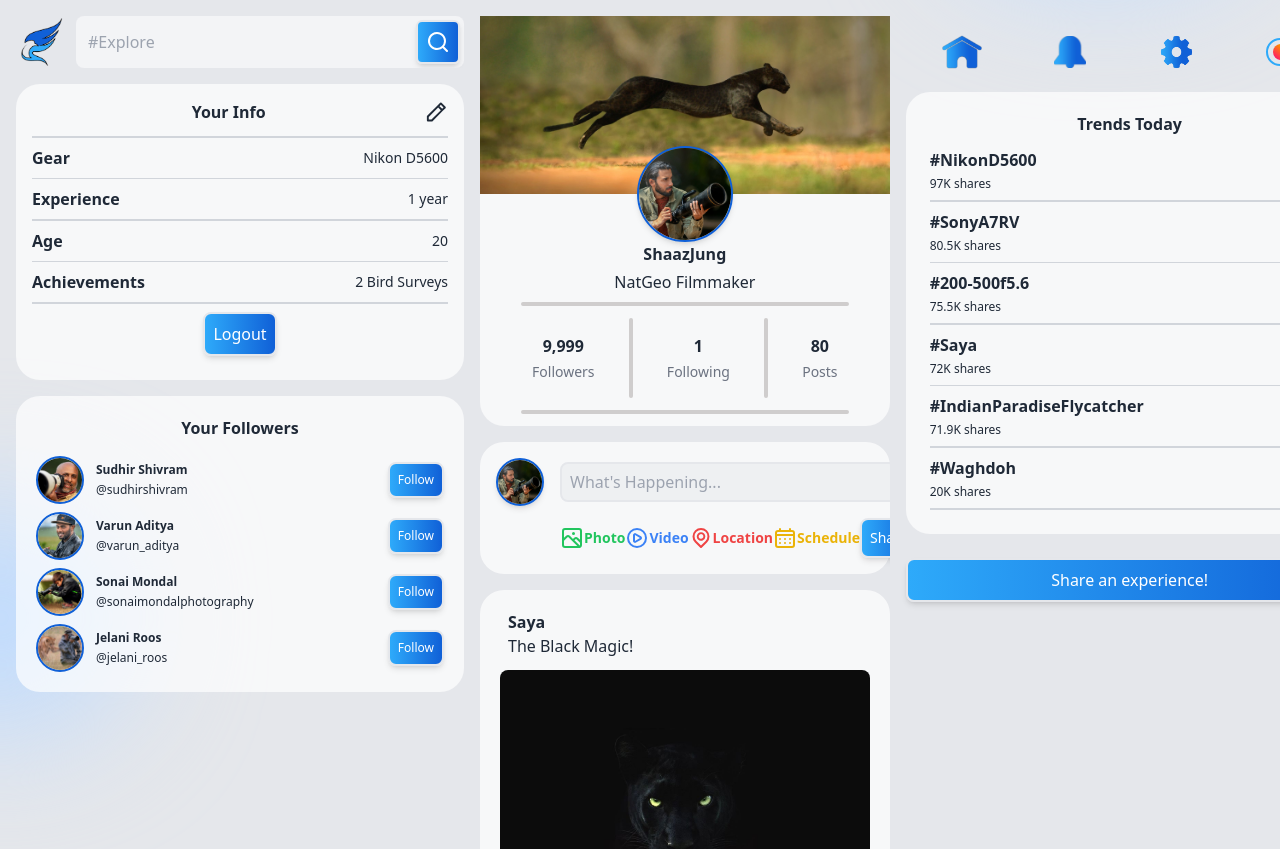
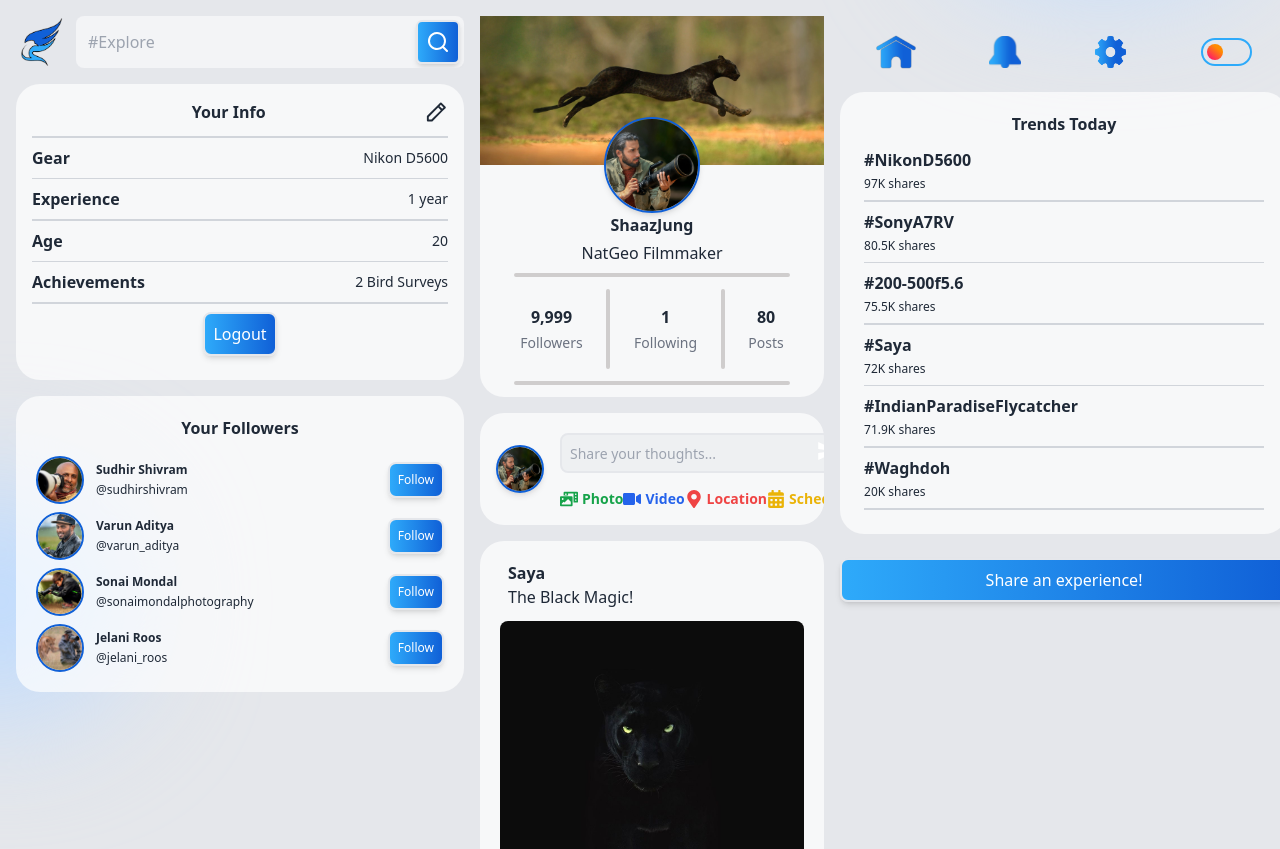
Before and after one commit to SwanandD121/FeatherPerfect_fe, a React (Create React App) app: page /profile in a window 1280 px wide. Shown: the top 849 px of the page. Built offline with nearby package versions, Linux system fonts and the light colour scheme.

Commit message:
Post sharing card updated

```diff
--- a/src/Components/PostShare/PostShare.jsx
+++ b/src/Components/PostShare/PostShare.jsx
@@ -1,14 +1,10 @@
-import React, {useState, useRef} from 'react'
-import profileimg from '../../img/profile-img.jpg'
-import { UilScenery } from "@iconscout/react-unicons";
-import { UilPlayCircle } from "@iconscout/react-unicons";
-import { UilLocationPoint } from "@iconscout/react-unicons";
-import { UilSchedule } from "@iconscout/react-unicons";
-import { UilTimes } from "@iconscout/react-unicons";
-import { UilTimesSquare } from '@iconscout/react-unicons'
+import React, { useState, useRef } from 'react';
+import profileimg from '../../img/profile-img.jpg';
+import { FaPhotoVideo, FaVideo, FaMapMarkerAlt, FaCalendarAlt } from 'react-icons/fa';
+import { IoMdCloseCircle } from 'react-icons/io';
+import { IoMdSend } from 'react-icons/io';
 
 const PostShare = () => {
-
   const [image, setImage] = useState(null);
   const imageRef = useRef();
 
@@ -21,57 +17,75 @@ const PostShare = () => {
     }
   };
 
+  return (
+    <div className="postShare flex justify-between items-center rounded-3xl p-4 gap-4 bg-white/70 dark:bg-slate-800">
+      <img
+        src={profileimg}
+        alt=""
+        className="rounded-full w-12 h-12 border-2 border-[#1060d7] shadow-md"
+      />
 
-  return (
-    <div className="postShare flex justify-between items-cente rounded-3xl p-4 gap-4 bg-white/70 dark:bg-slate-800">
-        <img src={profileimg} alt="" className='rounded-full w-12 h-12 border-2 border-[#1060d7] shadow-md' />
+      <div className="w-full flex flex-col items-center gap-4">
 
-        <div className='w-full flex flex-col items-center gap-4'>
-            <input type="text" placeholder="What's Happening..." className='w-full h-10 mt-1 dark:text-white bg-gray-200/50 dark:bg-slate-700 border-2 dark:border-none rounded-lg outline-none p-2' />
+        <div className="relative w-full">
+          <input
+            type="text"
+            placeholder="Share your thoughts..."
+            className="w-full h-10 mt-1 dark:text-white bg-gray-200/50 dark:bg-slate-700 border-2 dark:border-none rounded-lg outline-none text-sm p-2 pr-10"
+          />
+          <IoMdSend className="absolute right-3 top-1/2 transform -translate-y-1/2 text-white hover:text-gray-200 cursor-pointer" size={24} />
+        </div>
+
 
         <div className="postOptions flex w-full justify-between items-center text-sm">
-                <div className="option flex items-center font-semibold text-green-500 hover:cursor-pointer" onClick={()=>imageRef.current.click()}>
-                    <UilScenery className=""/>Photo
+          <div
+            className="option flex items-center font-semibold text-green-600 hover:cursor-pointer"
+            onClick={() => imageRef.current.click()}
+          >
+            <FaPhotoVideo className="mr-1 text-lg" /> Photo
           </div>
 
-                <div className="option flex items-center font-semibold text-blue-500 hover:cursor-pointer">
-                    <UilPlayCircle className=""/>Video
+          <div className="option flex items-center font-semibold text-blue-600 hover:cursor-pointer">
+            <FaVideo className="mr-1 text-lg" /> Video
           </div>
 
           <div className="option flex items-center font-semibold text-red-500 hover:cursor-pointer">
-                    <UilLocationPoint className=""/>Location
+            <FaMapMarkerAlt className="mr-1 text-lg" /> Location
           </div>
 
           <div className="option flex items-center font-semibold text-yellow-500 hover:cursor-pointer">
-                    <UilSchedule className=""/>Schedule
+            <FaCalendarAlt className="mr-1 text-lg" /> Schedule
           </div>
 
-                <button className='text-white bg-gradient-to-r from-[#2eaafa] to-[#1060d7] p-2 rounded-lg shadow-md border-2  hover:border-2 dark:border-2 dark:border-black/90 dark:hover:border-[#2eaafa]   hover:border-[#2eaafa] hover:bg-gradient-to-l hover:from-transparent hover:to-transparent hover:text-[#297eff] hover:cursor-pointer'>
-                    Share
-                </button>
-
-                <div >
-                    <input type="file"
+          <div>
+            <input
+              type="file"
               name="myImage"
               ref={imageRef}
               onChange={onImageChange}
-                           style={{display: "none"}}
+              style={{ display: 'none' }}
             />
           </div>
         </div>
 
+
         {image && (
           <div className="previewImage relative">
-                    <UilTimesSquare onClick={() => setImage(null)} className='absolute cursor-pointer shadow  right-1 top-1' />
-                    <img src={image.image} alt="" className='w-full max-h-80 object-cover rounded-md'/>
+            <IoMdCloseCircle
+              onClick={() => setImage(null)}
+              className="absolute cursor-pointer shadow right-1 top-1 text-gray-700 hover:text-red-500"
+              size={24}
+            />
+            <img
+              src={image.image}
+              alt=""
+              className="w-full max-h-80 object-cover rounded-md"
+            />
           </div>
         )}
+      </div>
+    </div>
+  );
+};
 
-        </div>
-
-
-    </div>
-  )
-}
-
-export default PostShare
+export default PostShare;
```
Lines whose indentation alone changed are shown as unchanged.
